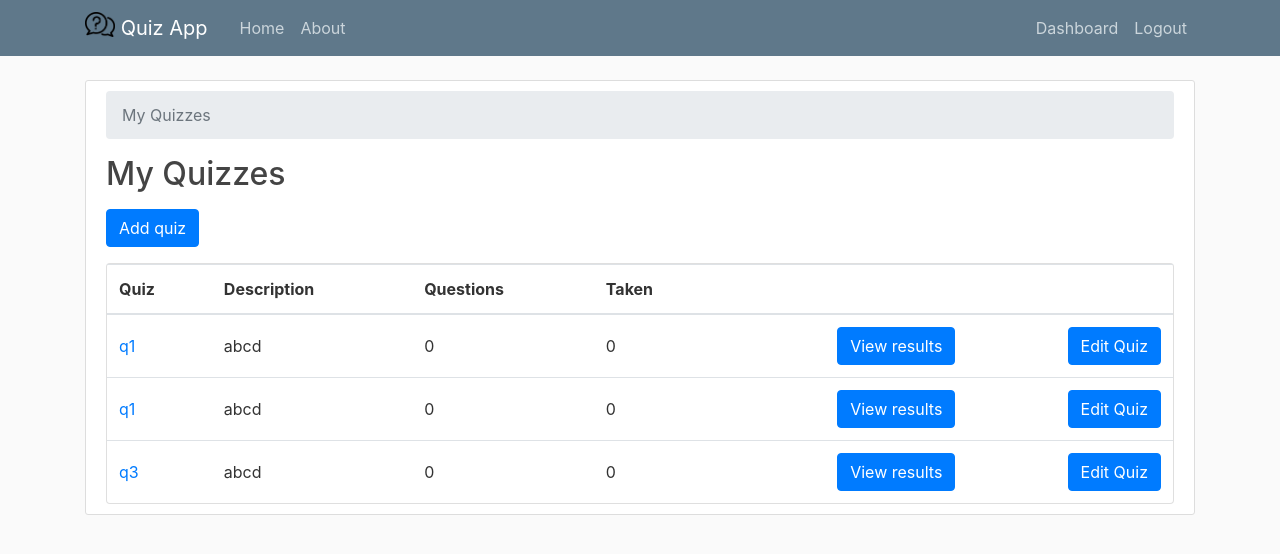
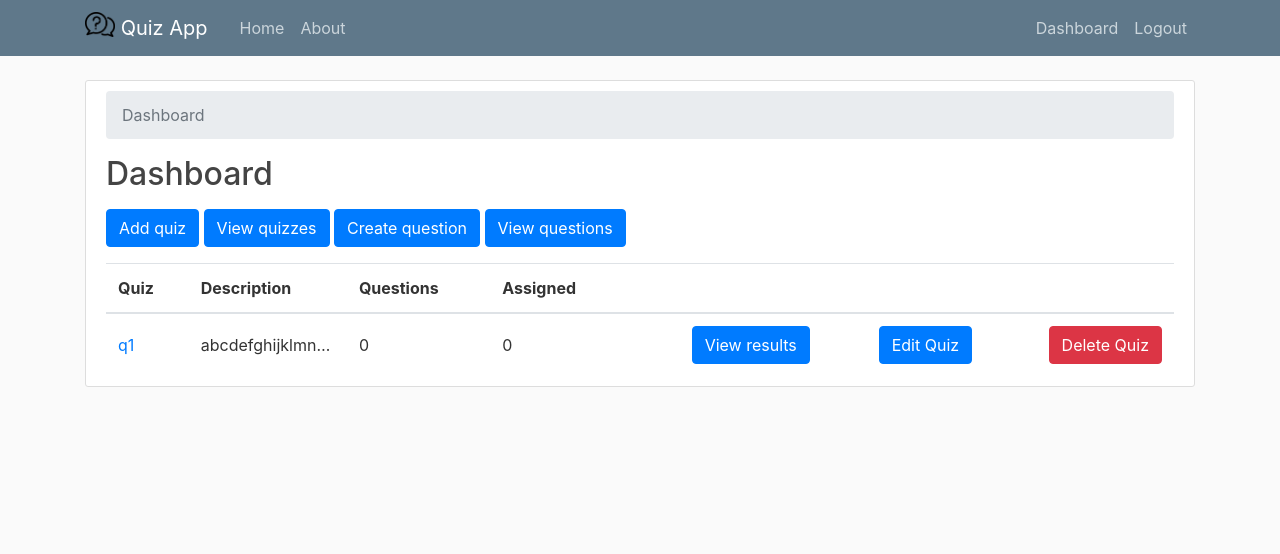
Before and after one commit to dishankpoddar/quiz-app, a Django app: page /dashboard/teacher in a window 1280 px wide. Shown: the top 554 px of the page. Run offline with Django 3.2, Linux system fonts and the light colour scheme; a user stored in the database is signed in; data comes from the database, SQL or seed files in the repository; data that the repository does not hold is empty; some libraries are stand-ins or nearby versions.

Commit message:
Add questions. View all quizzes and questions

```diff
--- a/quizapp/dashboard/admin.py
+++ b/quizapp/dashboard/admin.py
@@ -1,5 +1,5 @@
 from django.contrib import admin
-from .models import (User,Quiz,Student,Teacher,AssignedQuiz)
+from .models import (User,Quiz,Student,Teacher,AssignedQuiz,Question,Answer,SelectedQuestion)
 
 # Register your models here.
 admin.site.register(User)
@@ -7,3 +7,6 @@ admin.site.register(Quiz)
 admin.site.register(Student)
 admin.site.register(Teacher)
 admin.site.register(AssignedQuiz)
+admin.site.register(Question)
+admin.site.register(Answer)
+admin.site.register(SelectedQuestion)
--- a/quizapp/dashboard/static/dashboard/main.css
+++ b/quizapp/dashboard/static/dashboard/main.css
@@ -70,3 +70,9 @@ body {
     background-color: #66598B;
     border-color: #66598B;
   }
+  .overflowing {
+    max-width: 0;
+    overflow: hidden;
+    text-overflow: ellipsis;
+    white-space: nowrap;
+}
--- a/quizapp/dashboard/templates/dashboard/quiz_add.html
+++ b/quizapp/dashboard/templates/dashboard/quiz_add.html
@@ -4,7 +4,8 @@
 <div class="content-section">
   <nav aria-label="breadcrumb">
     <ol class="breadcrumb">
-      <li class="breadcrumb-item"><a href="{% url 'teacher-dashboard' %}">My Quizzes</a></li>
+      <li class="breadcrumb-item"><a href="{% url 'teacher-dashboard' %}">Dashboard</a></li>
+      <li class="breadcrumb-item"><a href="{% url 'quiz-view' %}">Quizzes</a></li>
       <li class="breadcrumb-item active" aria-current="page">Add a new quiz</li>
     </ol>
   </nav>
@@ -15,7 +16,7 @@
         {% csrf_token %}
         {{ form|crispy }}
         <button type="submit" class="btn btn-success">Save</button>
-        <a href="#" class="btn btn-outline-secondary" role="button">Nevermind</a>
+        <a href="{% url 'teacher-dashboard' %}" class="btn btn-outline-secondary" role="button">Nevermind</a>
       </form>
     </div>
   </div>
--- a/quizapp/dashboard/templates/dashboard/quiz_edit.html
+++ b/quizapp/dashboard/templates/dashboard/quiz_edit.html
@@ -4,12 +4,12 @@
 <div class="content-section">
     <nav aria-label="breadcrumb">
       <ol class="breadcrumb">
-        <li class="breadcrumb-item"><a href="{% url 'teacher-dashboard' %}">My Quizzes</a></li>
-        <li class="breadcrumb-item active" aria-current="page">{{ quiz.name }}</li>
+        <li class="breadcrumb-item"><a href="{% url 'teacher-dashboard' %}">Dashboard</a></li>
+        <li class="breadcrumb-item"><a href="{% url 'quiz-view' %}">Quizzes</a></li>
+        <li class="breadcrumb-item active" aria-current="page">{{ quiz.title }}</li>
       </ol>
     </nav>
     <h2 class="mb-3">
-      {{ quiz.name }}
       <a href="#" class="btn btn-primary float-right">View results</a>
     </h2>
     <div class="row mb-3">
--- a/quizapp/dashboard/templates/dashboard/dashboard.html
+++ b/quizapp/dashboard/templates/dashboard/quiz_list.html
@@ -3,19 +3,23 @@
 <div class="content-section">
   <nav aria-label="breadcrumb">
     <ol class="breadcrumb">
-      <li class="breadcrumb-item active" aria-current="page">My Quizzes</li>
+        <li class="breadcrumb-item"><a href="{% url 'teacher-dashboard' %}">Dashboard</a></li>
+        <li class="breadcrumb-item active" aria-current="page">Quizzes</li>
     </ol>
   </nav>
-  <h2 class="mb-3">My Quizzes</h2>
+  <h2 class="mb-3">Quizzes</h2>
+  <a href="{% url 'teacher-dashboard' %}" class="btn btn-primary mb-3" role="button">Dashboard</a>
   <a href="{% url 'quiz-add' %}" class="btn btn-primary mb-3" role="button">Add quiz</a>
-  <div class="card">
+  <a href="{% url 'question-view' %}" class="btn btn-primary mb-3" role="button">View questions</a>
+  <div class="table-responsive">
     <table class="table mb-0">
       <thead>
         <tr>
           <th>Quiz</th>
           <th>Description</th>
           <th>Questions</th>
-          <th>Taken</th>
+          <th>Assigned</th>
+          <th></th>
           <th></th>
           <th></th>
         </tr>
@@ -24,19 +28,29 @@
         {% for quiz in quizzes %}
           <tr>
             <td class="align-middle"><a href="{% url 'quiz-edit' quiz.pk %}">{{ quiz.title }}</a></td>
-            <td class="align-middle">{{ quiz.description }}</td>
+            <td class="align-middle overflowing">{{ quiz.description }}</td>
             <td class="align-middle">{{ quiz.questions_count }}</td>
             <td class="align-middle">{{ quiz.assigned_count }}</td>
             <td class="text-right">
               <a href="#" class="btn btn-primary">View results</a>
             </td>
+            {% if quiz.author == user %}
             <td class="text-right">
               <a href="{% url 'quiz-edit' quiz.pk %}" class="btn btn-primary">Edit Quiz</a>
             </td>
+            <td class="text-right">
+              <a href="#" class="btn btn-danger">Delete Quiz</a>
+            </td>
+            {% else %}
+            <td class="text-right">
+            </td>
+            <td class="text-right">
+            </td>
+            {% endif %}
           </tr>
         {% empty %}
           <tr>
-            <td class="bg-light text-center font-italic" colspan="5">You haven't created any quiz yet.</td>
+            <td class="bg-light text-center font-italic" colspan="5">You haven't created any quiz yet. Go ahead and <a href="{% url 'quiz-add' %}">add the first quiz</a>.</td>
           </tr>
         {% endfor %}
       </tbody>
--- /dev/null
+++ b/quizapp/dashboard/templates/dashboard/teacher_dashboard.html
@@ -0,0 +1,53 @@
+{% extends "dashboard/base.html" %}
+{% block content %}
+<div class="content-section">
+  <nav aria-label="breadcrumb">
+    <ol class="breadcrumb">
+      <li class="breadcrumb-item active" aria-current="page">Dashboard</li>
+    </ol>
+  </nav>
+  <h2 class="mb-3">Dashboard</h2>
+  <a href="{% url 'quiz-add' %}" class="btn btn-primary mb-3" role="button">Add quiz</a>
+  <a href="{% url 'quiz-view' %}" class="btn btn-primary mb-3" role="button">View quizzes</a>
+  <a href="{% url 'question-add' %}" class="btn btn-primary mb-3" role="button">Create question</a>
+  <a href="{% url 'question-view' %}" class="btn btn-primary mb-3" role="button">View questions</a>
+  <div class="table-responsive">
+    <table class="table mb-0">
+      <thead>
+        <tr>
+          <th>Quiz</th>
+          <th>Description</th>
+          <th>Questions</th>
+          <th>Assigned</th>
+          <th></th>
+          <th></th>
+          <th></th>
+        </tr>
+      </thead>
+      <tbody>
+        {% for quiz in quizzes %}
+          <tr>
+            <td class="align-middle"><a href="{% url 'quiz-edit' quiz.pk %}">{{ quiz.title }}</a></td>
+            <td class="align-middle overflowing">{{ quiz.description }}</td>
+            <td class="align-middle">{{ quiz.questions_count }}</td>
+            <td class="align-middle">{{ quiz.assigned_count }}</td>
+            <td class="text-right">
+              <a href="#" class="btn btn-primary">View results</a>
+            </td>
+            <td class="text-right">
+              <a href="{% url 'quiz-edit' quiz.pk %}" class="btn btn-primary">Edit Quiz</a>
+            </td>
+            <td class="text-right">
+              <a href="#" class="btn btn-danger">Delete Quiz</a>
+            </td>
+          </tr>
+        {% empty %}
+          <tr>
+            <td class="bg-light text-center font-italic" colspan="5">You haven't created any quiz yet. Go ahead and <a href="{% url 'quiz-add' %}">add the first quiz</a>.</td>
+          </tr>
+        {% endfor %}
+      </tbody>
+    </table>
+  </div>
+</div>
+{% endblock content %}
--- a/quizapp/dashboard/urls.py
+++ b/quizapp/dashboard/urls.py
@@ -1,6 +1,6 @@
 from django.urls import path
 from . import views
-from .views import CreateQuizView,UpdateQuizView,ListQuizView
+from .views import CreateQuizView,UpdateQuizView,ListQuizView,ListQuestionView,CreateQuestionView,UpdateQuestionView,TeacherDashboard
 from django.contrib.auth import views as auth_views
 
 urlpatterns = [
@@ -16,7 +16,11 @@ urlpatterns = [
     path('password-reset-confirm/<uidb64>/<token>', auth_views.PasswordResetConfirmView.as_view(template_name='dashboard/password_reset_confirm.html'),name="password_reset_confirm"),
     path('password-reset-done', auth_views.PasswordResetDoneView.as_view(template_name='dashboard/password_reset_done.html'),name="password_reset_done"),
     path('password-reset-complete', auth_views.PasswordResetCompleteView.as_view(template_name='dashboard/password_reset_complete.html'),name="password_reset_complete"),
-    path('dashboard/teacher', ListQuizView.as_view(), name='teacher-dashboard'),
+    path('dashboard/teacher', TeacherDashboard.as_view(), name='teacher-dashboard'),
+    path('quiz/view/', ListQuizView.as_view(), name='quiz-view'),
     path('quiz/add/', CreateQuizView.as_view(), name='quiz-add'),
     path('quiz/<int:pk>/', UpdateQuizView.as_view(), name='quiz-edit'),
+    path('question/view/', ListQuestionView.as_view(), name='question-view'),
+    path('question/add/', CreateQuestionView.as_view(), name='question-add'),
+    path('question/<int:pk>/', UpdateQuestionView.as_view(), name='question-edit'),
 ]
--- a/quizapp/dashboard/views.py
+++ b/quizapp/dashboard/views.py
@@ -1,11 +1,11 @@
-from django.shortcuts import render,HttpResponse, redirect
+from django.shortcuts import render,HttpResponse, redirect,get_object_or_404
 from django.conf import settings
 from django.contrib import messages
-from .forms import TeacherSignUpForm,StudentSignUpForm
-from .models import Quiz
+from .forms import TeacherSignUpForm,StudentSignUpForm,BaseAnswerInlineFormSet,AnswerFormSet,QuestionForm
+from .models import Quiz,Question,Answer
 from django.contrib.auth.decorators import login_required
 from django.utils.decorators import method_decorator
-from django.views.generic import CreateView, DeleteView, DetailView, ListView,UpdateView
+from django.views.generic import View,CreateView, DeleteView, DetailView, ListView,UpdateView,FormView
 from django.db import transaction
 from django.db.models import Avg, Count
 from django.urls import reverse, reverse_lazy
@@ -18,8 +18,15 @@ def index(request):
 def register(request):
     return render(request, 'dashboard/signup.html')
 
+@login_required
 def dashboard(request):
-    return render(request, 'dashboard/dashboard.html')
+    if request.user.is_authenticated:
+        if request.user.is_teacher:
+            return redirect('teacher-dashboard')
+        elif request.user.is_student:
+            return redirect('index')
+        else:
+            return redirect('index')
 
 def teacherRegistration(request):
     if(request.method == 'POST'):
@@ -46,15 +53,28 @@ def studentRegistration(request):
     return render(request,'dashboard/register.html',{'form':form,'is_student':True})
 
 @method_decorator(login_required, name="dispatch")
+class TeacherDashboard(ListView):
+    model = Quiz
+    ordering = ('name', )
+    context_object_name = 'quizzes'
+    template_name = 'dashboard/teacher_dashboard.html'
+
+    def get_queryset(self):
+        queryset = self.request.user.quizzes \
+            .annotate(questions_count=Count('selected_question', distinct=True)) \
+            .annotate(assigned_count=Count('assigned_quizzes', distinct=True))
+        return queryset
+
+@method_decorator(login_required, name="dispatch")
 class ListQuizView(ListView):
     model = Quiz
     ordering = ('name', )
     context_object_name = 'quizzes'
-    template_name = 'dashboard/dashboard.html'
+    template_name = 'dashboard/quiz_list.html'
 
     def get_queryset(self):
-        queryset = self.request.user.quizzes \
-            .annotate(questions_count=Count('questions', distinct=True)) \
+        queryset = Quiz.objects.all() \
+            .annotate(questions_count=Count('selected_question', distinct=True)) \
             .annotate(assigned_count=Count('assigned_quizzes', distinct=True))
         return queryset
 
@@ -79,7 +99,7 @@ class UpdateQuizView(UpdateView):
     template_name = 'dashboard/quiz_edit.html'
 
     def get_context_data(self, **kwargs):
-        kwargs['questions'] = self.get_object().questions.annotate(answers_count=Count('answers'))
+        kwargs['questions'] = self.get_object().selected_question.annotate(answers_count=Count('question'))
         return super().get_context_data(**kwargs)
 
     def get_queryset(self):
@@ -87,3 +107,64 @@ class UpdateQuizView(UpdateView):
 
     def get_success_url(self):
         return reverse('quiz-edit', kwargs={'pk': self.object.pk})
+
+@method_decorator(login_required, name="dispatch")
+class ListQuestionView(ListView):
+    model = Question
+    ordering = ('text', )
+    context_object_name = 'questions'
+    template_name = 'dashboard/question_list.html'
+
+    def get_queryset(self):
+        queryset = Question.objects.all() \
+            .annotate(answer_count=Count('answers', distinct=True)) \
+            .annotate(selected_count=Count('selected_question', distinct=True))
+        return queryset
+
+@method_decorator(login_required, name="dispatch")
+class CreateQuestionView(CreateView):
+    model = Question
+    fields = ('text',)
+    template_name = 'dashboard/question_add.html'
+
+    def form_valid(self, form):
+        question = form.save(commit=False)
+        question.author = self.request.user
+        question.save()
+        messages.success(self.request, 'You may now add answers/options to the question.')
+        return redirect('question-edit', question.pk)
+
+
+@method_decorator(login_required, name="dispatch")
+class UpdateQuestionView(UpdateView):
+
+    def get(self,request,pk):
+        question = get_object_or_404(Question, pk=pk )
+        form = QuestionForm(instance=question)
+        formset = AnswerFormSet(instance=question)
+        return render(request, 'dashboard/question_edit.html', {
+            'question': question,
+            'form': form,
+            'formset': formset
+        })
+
+    def post(self,request,pk):
+        question = get_object_or_404(Question, pk=pk)
+        form = QuestionForm(request.POST, instance=question)
+        formset = AnswerFormSet(request.POST, instance=question)
+        if form.is_valid() and formset.is_valid():
+            with transaction.atomic():
+                form.save()
+                formset.save()
+            messages.success(request, 'Question and answers saved with success!')
+        return render(request, 'dashboard/question_edit.html', {
+            'question': question,
+            'form': form,
+            'formset': formset
+        })
+
+    def get_queryset(self):
+        return self.request.user.questions.all()
+
+    def get_success_url(self):
+        return reverse('question-edit', kwargs={'pk': self.object.pk})
```
Also changed, not shown: quizapp/dashboard/forms.py (+32 -1 lines), quizapp/dashboard/models.py (+6 -5 lines), quizapp/dashboard/templates/dashboard/question_add.html (added, +25 -0 lines), quizapp/dashboard/templates/dashboard/question_edit.html (added, +66 -0 lines), quizapp/dashboard/templates/dashboard/question_list.html (added, +54 -0 lines), quizapp/quizapp/settings.py (+9 -0 lines), quizapp/dashboard/migrations/0005_auto_20200626_0826.py (added), quizapp/dashboard/migrations/0006_question_author.py (added), quizapp/db.sqlite3.
